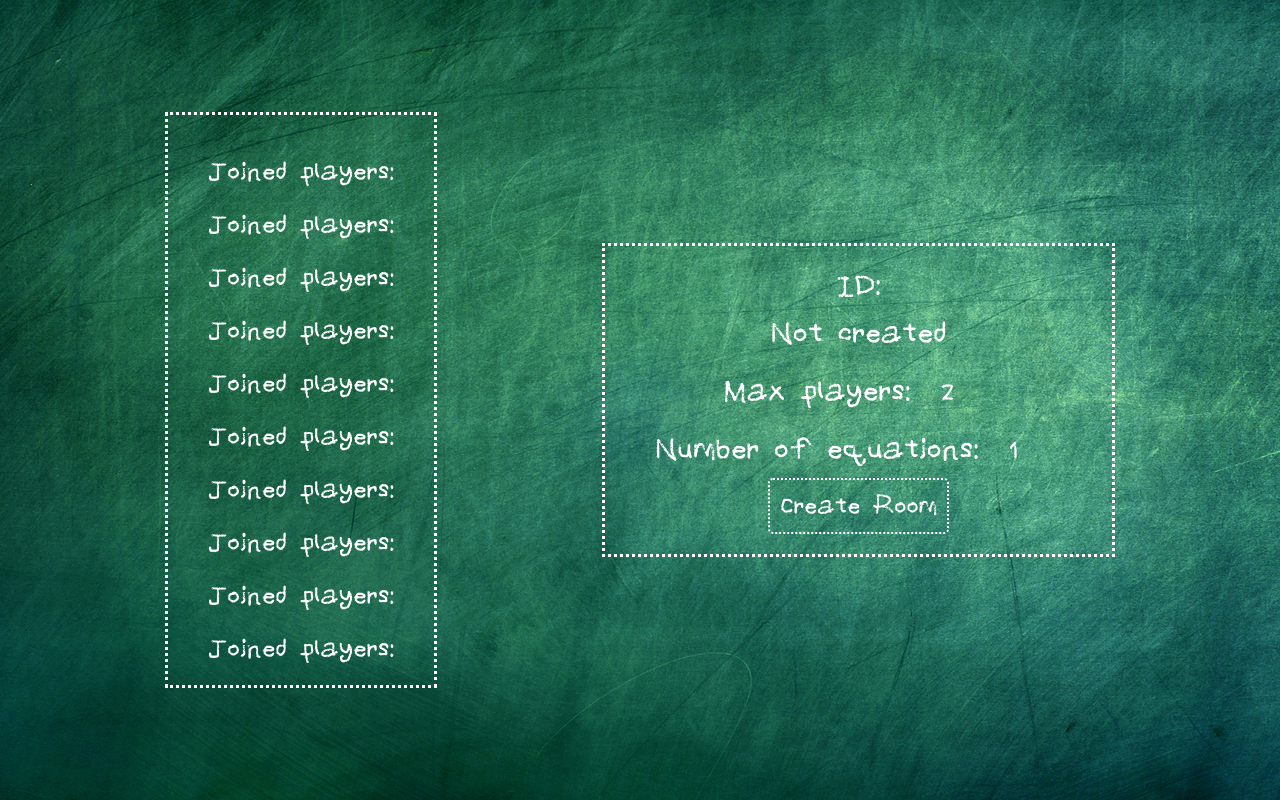
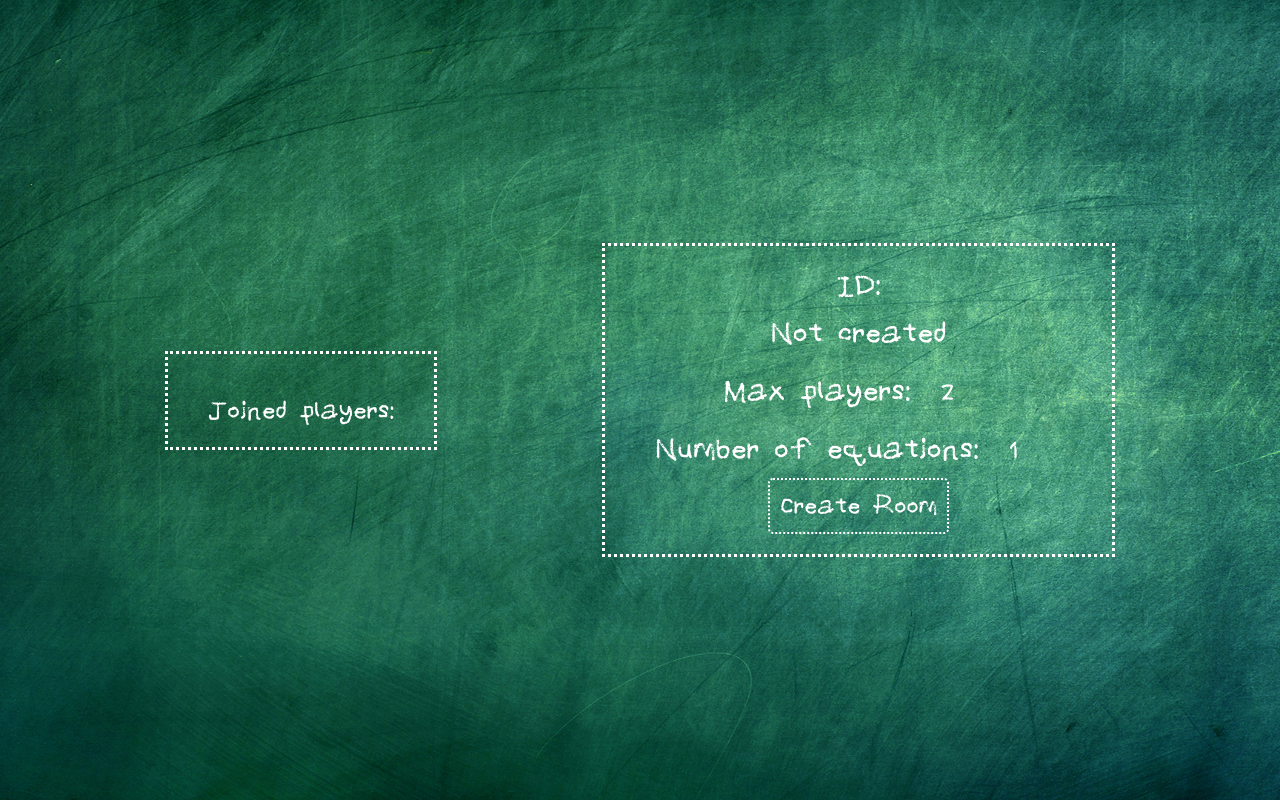
Before and after one commit to kristyanYochev/mathstick, a Flask app: page /create-room-page in a window 1280 px wide. Run offline with Flask 2, Linux system fonts and the light colour scheme; a user stored in the database is signed in; parts of the project's set-up code (start-up, migrations or seed data) failed here and were passed over.

```diff
--- a/templates/CreateRoom.html
+++ b/templates/CreateRoom.html
@@ -14,15 +14,6 @@
     <body>
         <div class="create_room_wrapper">
             <div id="joined_players">
-                <span>Joined players:</span>
-                <span>Joined players:</span>
-                <span>Joined players:</span>
-                <span>Joined players:</span>
-                <span>Joined players:</span>
-                <span>Joined players:</span>
-                <span>Joined players:</span>
-                <span>Joined players:</span>
-                <span>Joined players:</span>
                 <span>Joined players:</span>
             </div>
             <div>
```
Also changed, not shown: templates/index.html (+14 -2 lines).
